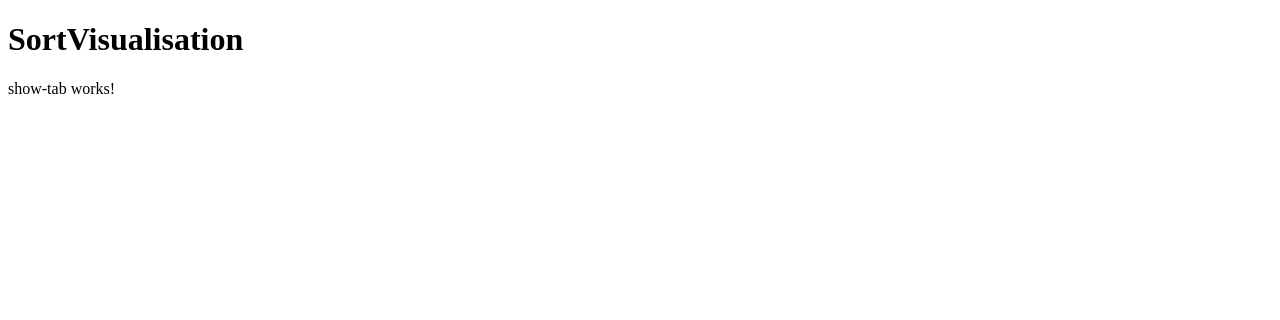
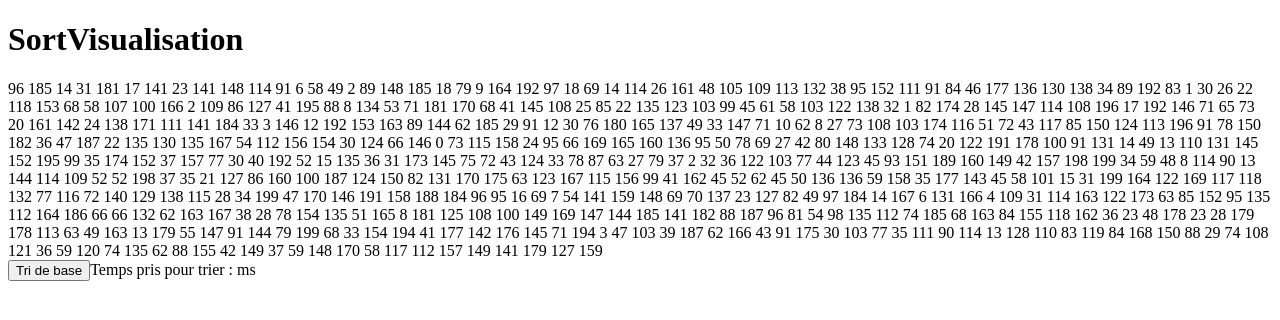
Before and after one commit to lucas-gambert/SortVisualisation, an Angular app: page / in a window 1280 px wide. Shown: the top 320 px of the page. Built offline with nearby package versions, Linux system fonts and the light colour scheme.

Commit message:
added simple sort algo

```diff
--- a/src/app/components/show-tab/show-tab.component.html
+++ b/src/app/components/show-tab/show-tab.component.html
@@ -1 +1,7 @@
-<p>show-tab works!</p>
+<div>
+    <span *ngFor="let v of tab">
+        {{v}}
+    </span><br />
+    <button (click)="this.sort(tab)">Tri de base</button>
+    <span>Temps pris pour trier : {{time}} ms</span>
+</div>
--- a/src/app/components/show-tab/show-tab.component.ts
+++ b/src/app/components/show-tab/show-tab.component.ts
@@ -1,4 +1,7 @@
 import { Component, OnInit } from '@angular/core';
+import { tab } from './../../models/tab'
+
+import { BrowserModule } from '@angular/platform-browser'
 
 @Component({
   selector: 'app-show-tab',
@@ -9,19 +12,44 @@ export class ShowTabComponent implements OnInit {
 
   constructor() { }
 
-  public tab = [];
+  //tab: tab[];
+  public tab;
+  public time;
 
   ngOnInit(): void {
+    this.tab = [];
+
     this.initTab();
-    console.log(this.tab);
   }
 
   public initTab() {
-    for (let i = 0; i < 10; i++) {
-      this.tab.push(Math.floor(Math.random() * 10));
+    for (let i = 0; i < 500; i++) {
+      //this.tab.push({ value: Math.floor(Math.random() * 200), active: false, color: 'blue' });
+      this.tab.push(Math.floor(Math.random() * 200));
     }
+  }
 
-
+  //Mon propre algo de tri basique pour comparer
+  public sort(tab) {
+    let start = performance.now();
+    console.log(start);
+    let smallest;
+    for (let i = 0; i < tab.length; i++) {
+      smallest = tab[i];
+      for (let j = i + 1; j < tab.length; j++) {
+        setTimeout(() => { }, 100000);
+        if (tab[j] < smallest) {
+          let tmp = tab[j];
+          tab[j] = smallest;
+          tab[i] = tmp;
+          smallest = tmp;
+        }
+      }
+    }
+    this.tab = tab;
+    let end = performance.now();
+    console.log(end);
+    this.time = end - start;
   }
 
 }
--- /dev/null
+++ b/src/app/models/tab.ts
@@ -0,0 +1,5 @@
+export class tab {
+    value: number;
+    active: boolean;
+    color: string;
+}
```
